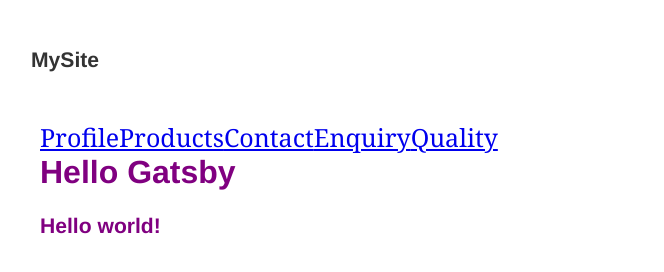
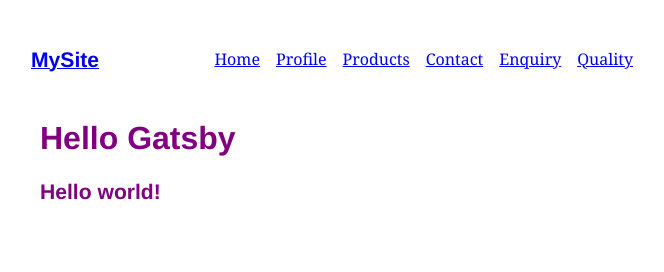
Before and after one commit to VIVEKKOYANI/GatsbyJS-Sidebar-Footer, a Gatsby site in the folder hello-world/: page / in a window 1280 px wide. Shown: the whole page, without its empty margins (300-964 px from the left). Built offline with nearby package versions, Linux system fonts and the light colour scheme; Gatsby itself is replaced by a stand-in of ours.

Commit message:
add layout in link

```diff
--- a/hello-world/src/components/layout.js
+++ b/hello-world/src/components/layout.js
@@ -1,8 +1,27 @@
 import React from 'react'
+import { Link } from 'gatsby'
+
+const ListLink = props => (
+    <li style={{display: `inline-block`, marginRight: `1rem`}}>
+        <Link to={props.to}>{props.children}</Link>
+    </li>
+)
 
 export default ({children}) => (
     <div style={{margin: `3rem auto`, maxWidth: 650, padding: `0 1rem`}}>
-        <h3>MySite</h3>
+        <header style={{ marginBottom: `1.5rem`}} >
+            <Link to="/" style={{ textShadow: `none`, backgroundImage: `none`}}>
+        <h3 style={{ display: `inline`}}>MySite</h3>
+        </Link>
+        <ul style={{ listStyle: `none`, float: `right` }}>
+        <ListLink to="/">Home</ListLink>
+        <ListLink to="/profile/">Profile</ListLink>
+        <ListLink to="/product/">Products</ListLink>
+        <ListLink to="/contact/">Contact</ListLink>
+        <ListLink to="/enquiry/">Enquiry</ListLink>
+        <ListLink to="/quality/">Quality</ListLink>
+      </ul>
         {children}
+        </header>
     </div>
 )
--- a/hello-world/src/pages/index.js
+++ b/hello-world/src/pages/index.js
@@ -1,17 +1,12 @@
 import React from "react"
 import Header from '../components/header'
-import {Link} from 'gatsby'
 import Layout from '../components/layout'
 export default () =>(
 
 <Layout>
 <div style={{margin: `3rem auto`, maxWidth: 600, color: `purple`, fontSize: `25px`}}>
 
-    <Link  to="/profile" >Profile</Link>
-    <Link  to="/product" >Products</Link>
-    <Link  to="/contact" >Contact</Link>
-    <Link  to="/enquiry" >Enquiry</Link>
-    <Link  to="/quality" >Quality</Link>
+
     <Header  headerText="Hello Gatsby" />
    <h3> Hello world!</h3>
     </div>
```
